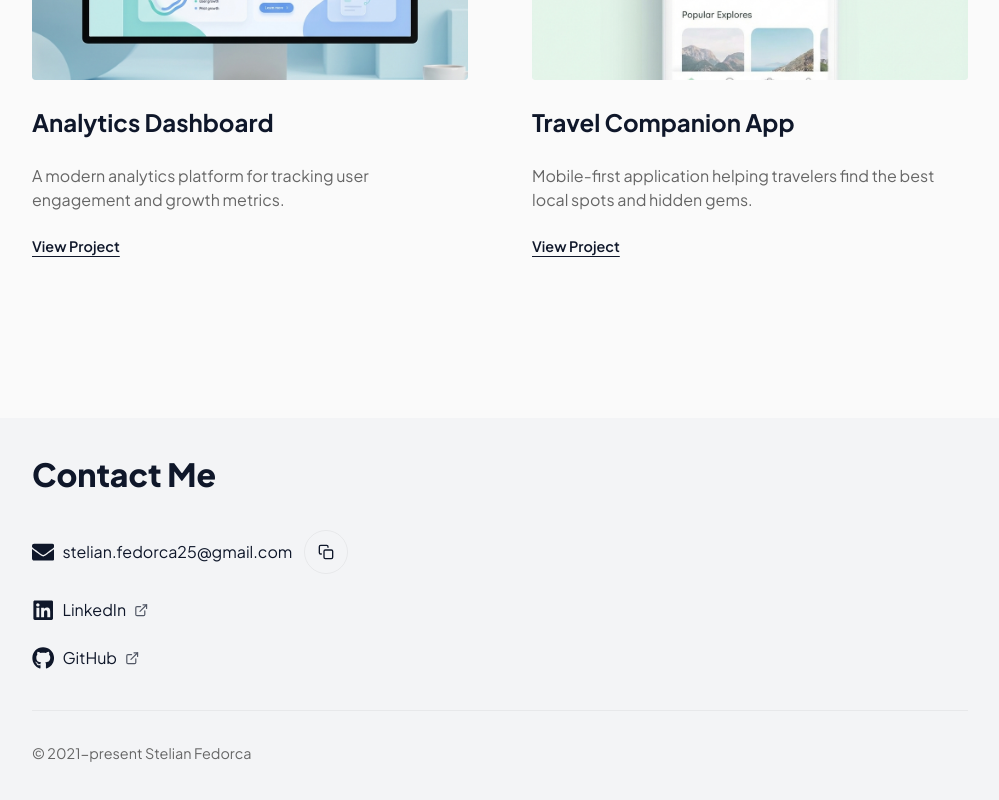
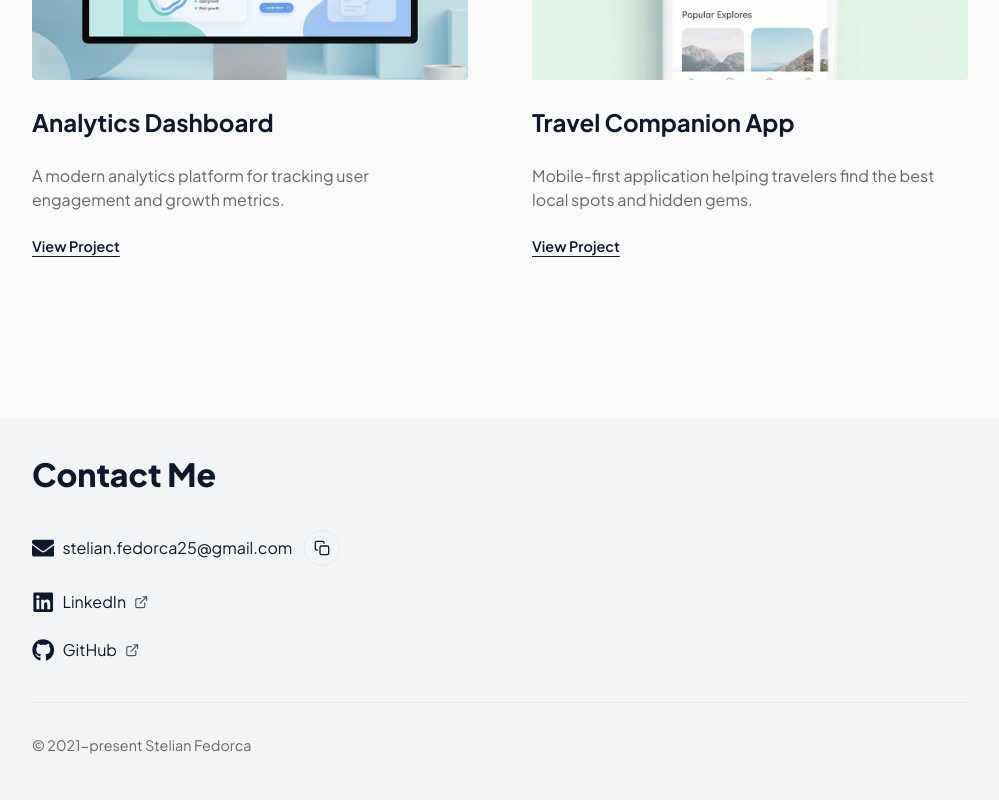
Before and after one commit to stelianfedorca/portofolio, a Next.js app: page / in a window 1280 px wide. Shown: the part 1440-2240 px from the top of the page, without its empty margins (140-1139 px from the left). Built offline with nearby package versions, Linux system fonts and the light colour scheme.

Commit message:
Adjust the copy-to-clipboard button's size

```diff
--- a/src/app/page.tsx
+++ b/src/app/page.tsx
@@ -537,16 +537,17 @@ const EmailLink = styled(SocialLink)`
 `;
 
 const CopyButton = styled.button<{ $copied: boolean }>`
-  width: 44px;
-  height: 44px;
+  height: 36px;
+  width: 36px;
+  position: relative;
   border-radius: 999px;
   border: 1px solid
     ${({ $copied }) => ($copied ? "var(--accent2)" : "var(--border-color)")};
-  background: ${({ $copied }) =>
-    $copied ? "rgba(34, 197, 94, 0.1)" : "transparent"};
+
   color: ${({ $copied }) =>
     $copied ? "var(--accent2)" : "var(--text-primary)"};
   display: inline-flex;
+  background-color: transparent;
   align-items: center;
   justify-content: center;
   transition: color 0.2s, border-color 0.2s, background-color 0.2s;
@@ -561,6 +562,18 @@ const CopyButton = styled.button<{ $copied: boolean }>`
   &:focus-visible {
     outline: 2px solid var(--accent2);
     outline-offset: 2px;
+  }
+
+  &::after {
+    --click-target-minimum: 44px;
+    --inset-by: min(0px, calc((100% - var(--click-target-minimum)) / 2));
+
+    content: "";
+    position: absolute;
+    top: var(--inset-by);
+    left: var(--inset-by);
+    right: var(--inset-by);
+    bottom: var(--inset-by);
   }
 `;
 
```
